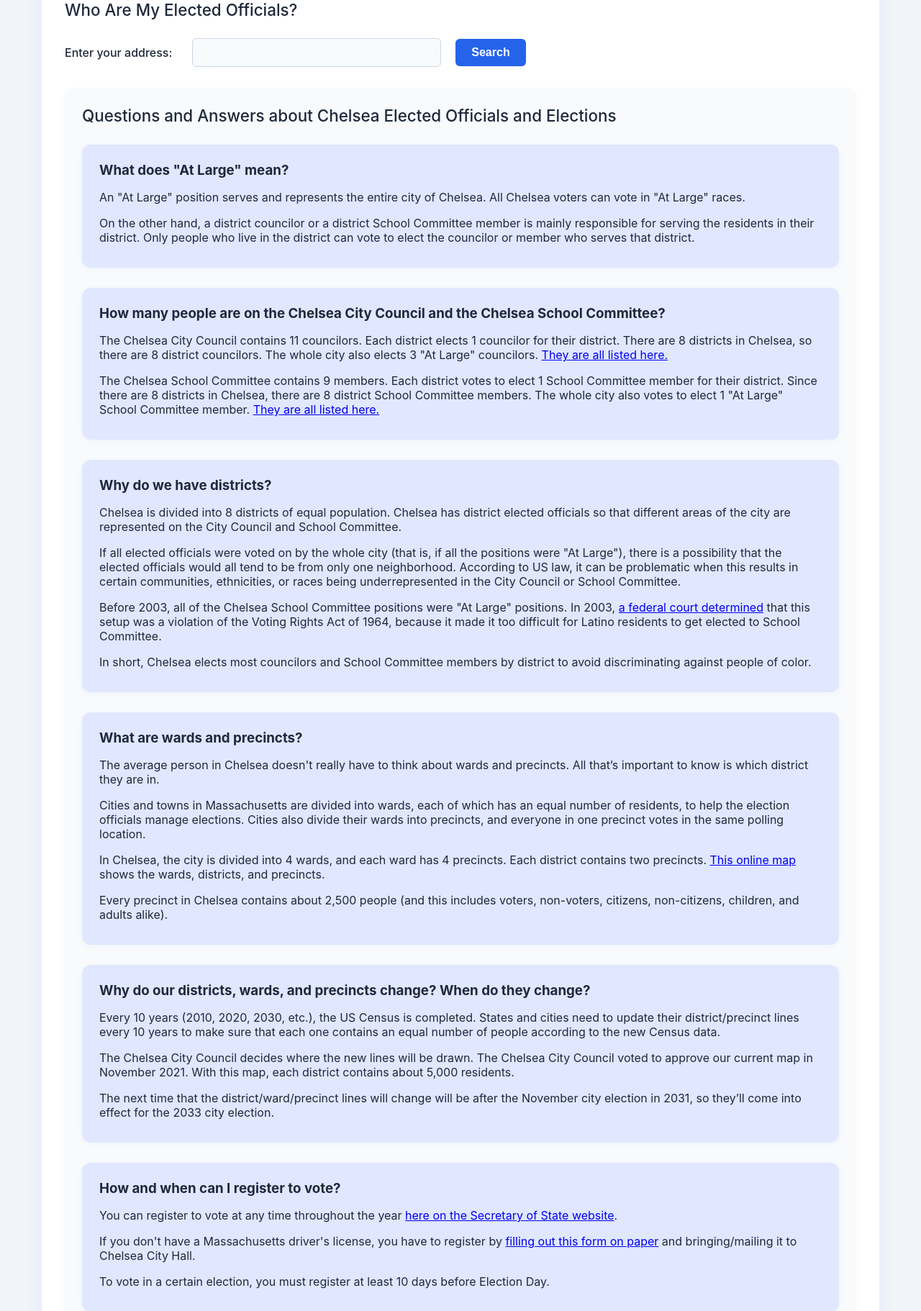
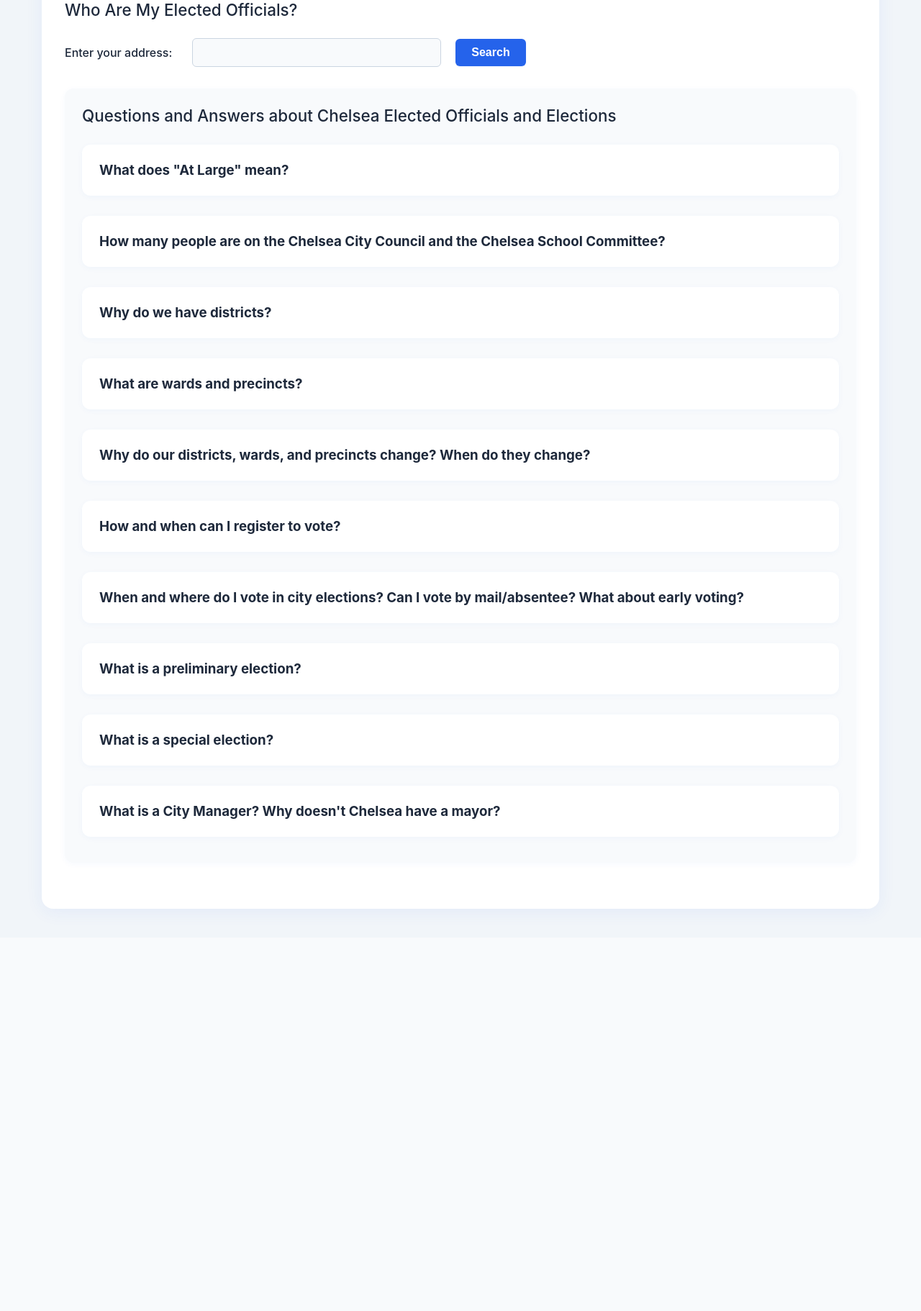
Before and after one commit to saraheliznev/chelseavoting, a Flask app: page / in a window 1280 px wide. Shown: the part 149-1971 px from the top of the page at 72% size. After the commit the page ends 1420 px from the top, so only its background shows below. Run offline with Flask 3, Linux system fonts and the light colour scheme.

Commit message:
Update index.html

```diff
--- a/templates/index.html
+++ b/templates/index.html
@@ -73,7 +73,8 @@
                     {% endfor %}
                 </div>
             {% endif %}
-                        <h2>What does the City Council do?</h2>
+                        <h2 class="collapsible">&#9656; What does the City Council do?</h2>
+                        <div class="content">
 						<p>The City Council has the following responsibilities:</p>
 						<ul>
 							<li>Set policy (called <a href="https://library.municode.com/ma/chelsea/ordinances/code_of_ordinances">"ordinances")</a> for the City of Chelsea</li>
@@ -81,6 +82,7 @@
 							<li>Hire and evaluate Chelsea's City Manager (who runs Chelsea City Hall and oversees all city operations)<>/li>
 						</ul>
 						<p>Another important job they have is to advocate for the community. If a resident has a question or a problem related to the city, the resident's Councilor can bring it up to the City Manager, or give the resident advice.</p>
+        				</div>
         </div>
 
         <div class="officials-section">
@@ -129,7 +131,8 @@
                         </div>
                     {% endfor %}
                 </div>
-                <h2>What does the School Committee do?</h2>
+                <h2 class="collapsible">&#9656; What does the School Committee do?</h2>
+				<div class="content">
 				<p>According to Massachusetts law, School Committee has 3 jobs:</p>
 				<ul>
 					<li>Set <a href="https://www.chelseaschools.com/Page/2587">policy</a> for Chelsea Public Schools</li>
@@ -137,6 +140,7 @@
 					<li>Hire and evaluate the Superintendent of Chelsea Public Schools (who is, in turn, the supervisor of the principals and other administrators)</li>
 				</ul>
 				<p>Another important job they have is to advocate for the community. If a resident has a question or a problem related to the school district, the resident's School Committee member can bring it up to the Superintendent, or give the resident advice.</p>
+           		</div>
             {% endif %}
         </div>
         {% endif %}
@@ -147,52 +151,66 @@
     {% endif %}
 
      <div class="officials-section">
+
      	<h2>Questions and Answers about Chelsea Elected Officials and Elections</h2>
 
-     	<div class="blue-box">
-     	<h3>What does "At Large" mean?</h3>
+     	<div class="blue-box-faq">
+     	<h3 class="collapsible">What does "At Large" mean?</h3>
+     	<div class="content">
      	<p>An "At Large" position serves and represents the entire city of Chelsea. All Chelsea voters can vote in "At Large" races.</p>
 		<p>On the other hand, a district councilor or a district School Committee member is mainly responsible for serving the residents in their district. Only people who live in the district can vote to elect the councilor or member who serves that district.</p>
 		</div>
+		</div>
 
-		<div class="blue-box">
-     	<h3>How many people are on the Chelsea City Council and the Chelsea School Committee?</h3>
+		<div class="blue-box-faq">
+     	<h3 class="collapsible">How many people are on the Chelsea City Council and the Chelsea School Committee?</h3>
+     	<div class="content">
      	<p>The Chelsea City Council contains 11 councilors. Each district elects 1 councilor for their district. There are 8 districts in Chelsea, so there are 8 district councilors. The whole city also elects 3 "At Large" councilors. <a href="https://www.chelseama.gov/government/city_council/index.php">They are all listed here.</a></p>
 		<p>The Chelsea School Committee contains 9 members. Each district votes to elect 1 School Committee member for their district. Since there are 8 districts in Chelsea, there are 8 district School Committee members. The whole city also votes to elect 1 "At Large" School Committee member. <a href="https://www.chelseaschools.com/Page/1381">They are all listed here.</a></p>
 		</div>
+		</div>
 
-     	<div class="blue-box">
-     	<h3>Why do we have districts?</h3>
+     	<div class="blue-box-faq">
+     	<h3 class="collapsible">Why do we have districts?</h3>
+		<div class="content">
 		<p>Chelsea is divided into 8 districts of equal population. Chelsea has district elected officials so that different areas of the city are represented on the City Council and School Committee.</p>
 		<p>If all elected officials were voted on by the whole city (that is, if all the positions were "At Large"), there is a possibility that the elected officials would all tend to be from only one neighborhood. According to US law, it can be problematic when this results in certain communities, ethnicities, or races being underrepresented in the City Council or School Committee.</p>
 		<p>Before 2003, all of the Chelsea School Committee positions were "At Large" positions. In 2003, <a href="https://www.justice.gov/crt/voting-rights-act-cases-14">a federal court determined</a> that this setup was a violation of the Voting Rights Act of 1964, because it made it too difficult for Latino residents to get elected to School Committee. </p>
 		<p>In short, Chelsea elects most councilors and School Committee members by district to avoid discriminating against people of color.</p>
 		</div>
+		</div>
 
-     	<div class="blue-box">
-     	<h3>What are wards and precincts? </h3>
+     	<div class="blue-box-faq">
+     	<h3 class="collapsible">What are wards and precincts? </h3>
+     	<div class="content">
      	<p>The average person in Chelsea doesn't really have to think about wards and precincts. All that’s important to know is which district they are in.
 		<p>Cities and towns in Massachusetts are divided into wards, each of which has an equal number of residents, to help the election officials manage elections. Cities also divide their wards into precincts, and everyone in one precinct votes in the same polling location.</p>
 		<p>In Chelsea, the city is divided into 4 wards, and each ward has 4 precincts. Each district contains two precincts. <a href="https://chelseamass.maps.arcgis.com/apps/instant/basic/index.html?appid=2f9a6463086843cb887695182c9ab66d">This online map</a> shows the wards, districts, and precincts.</p>
 		<p>Every precinct in Chelsea contains about 2,500 people (and this includes voters, non-voters, citizens, non-citizens, children, and adults alike).</p>
      	</div>
+     	</div>
 
-     	<div class="blue-box">
-     	<h3>Why do our districts, wards, and precincts change? When do they change? </h3>
+     	<div class="blue-box-faq">
+     	<h3 class="collapsible">Why do our districts, wards, and precincts change? When do they change? </h3>
+		<div class="content">
 		<p>Every 10 years (2010, 2020, 2030, etc.), the US Census is completed. States and cities need to update their district/precinct lines every 10 years to make sure that each one contains an equal number of people according to the new Census data.</p>
 		<p>The Chelsea City Council decides where the new lines will be drawn. The Chelsea City Council voted to approve our current map in November 2021. With this map, each district contains about 5,000 residents. </p>
 		<p>The next time that the district/ward/precinct lines will change will be after the November city election in 2031, so they’ll come into effect for the 2033 city election.</p>
 		</div>
+		</div>
 
-     	<div class="blue-box">
-     	<h3>How and when can I register to vote? </h3>
+     	<div class="blue-box-faq">
+     	<h3 class="collapsible">How and when can I register to vote? </h3>
+		<div class="content">
 		<p>You can register to vote at any time throughout the year <a href="https://www.sec.state.ma.us/ovr/">here on the Secretary of State website</a>. </p>
 		<p>If you don't have a Massachusetts driver's license, you have to register by <a href="https://www.sec.state.ma.us/divisions/elections/download/voter-registration-forms/voter-registration_English.pdf">filling out this form on paper</a> and bringing/mailing it to Chelsea City Hall.</p>
 		<p>To vote in a certain election, you must register at least 10 days before Election Day.</p>
 		</div>
+		</div>
 
-     	<div class="blue-box">
-     	<h3>When and where do I vote in city elections? Can I vote by mail/absentee? What about early voting?</h3>
+     	<div class="blue-box-faq">
+     	<h3 class="collapsible">When and where do I vote in city elections? Can I vote by mail/absentee? What about early voting?</h3>
+		<div class="content">
 		<p>City elections happen in odd-numbered years (2021, 2023, 2025...). Election Day is on a Tuesday in early November.</p>
 		<p>There are generally three ways to vote.</p>
 		<ol>
@@ -205,9 +223,11 @@
 			Early voting usually starts roughly 10 days before Election Day, and usually ends the Friday before Election Day.</li>
 		</ol>
 		</div>
+		</div>
 
-		<div class="blue-box">
-     	<h3>What is a preliminary election? </h3>
+		<div class="blue-box-faq">
+     	<h3 class="collapsible">What is a preliminary election? </h3>
+		<div class="content">
 		<p>When there are 3 or more candidates for a position, Chelsea holds a preliminary election in September,* and the top 2 vote-getters then face off in the general election in November.</p>
 		<p>It's slightly different for Chelsea City Council At-Large. Because there are 3 At Large City Council seats, a preliminary election is held when there are 7 or more At Large candidates. Then, the top 6 vote-getters compete again in the November general election.</p>
 		<p>There are generally three ways to vote in a Preliminary Election, if there is one.</p>
@@ -221,20 +241,45 @@
 			Early voting usually starts roughly 10 days before Preliminary Election Day, and usually ends the Friday before Election Day.</li>
 		</ol>
 		</div>
+		</div>
 
-     	<div class="blue-box">
-     	<h3>What is a special election? </h3>
+     	<div class="blue-box-faq">
+     	<h3 class="collapsible">What is a special election? </h3>
+		<div class="content">
 		<p>A special election is an election that is called at an unusual time of the year, rather than the normal Election Day.</p>
 		<p>They're not common for city elections. Sometimes they happen for state elections when a State Representative or Senator resigns at an unusual time of the year. But if a Chelsea City Councilor or School Committee member resigns, their replacement is appointed by the other elected officials.</p>
 		<p>The only reason we would have a city-level special election in Chelsea is to vote on a question, called a referendum or a ballot question. For example, <a href="https://chelsearecord.com/2022/01/27/chelsea-voters-against-new-voke-school-funding-but-passes-district-wide/">in January 2022 we had a special election</a> to vote on whether a new regional vocational school building should be built.</p>
 		</div>
+		</div>
 
-     	<div class="blue-box">
-     	<h3>What is a City Manager? Why doesn't Chelsea have a mayor?</h3>
+     	<div class="blue-box-faq">
+     	<h3 class="collapsible">What is a City Manager? Why doesn't Chelsea have a mayor?</h3>
+		<div class="content">
 		<p>A city manager is responsible for running the day-to-day operations of the city. The city manager supervises and hires staff of city hall, carries out the policies that are set by the City Council, <a href="https://library.municode.com/ma/chelsea/codes/code_of_ordinances?nodeId=PTIICOOR_APXAADCO_PTIIIADOR_AEXDE_S2.00CIMA">and more</a>.</p>
 		<p>In 1991, <a href="https://en.wikipedia.org/wiki/Government_of_Chelsea,_Massachusetts">the City of Chelsea had severe financial problems</a> due to elected officials' corruption and mismanagement. The city went into "receivership," which means the State of Massachusetts took over control. They eliminated the position of mayor. In 1995, they reorganized the city government, creating a system with an elected city council system and an appointed city manager. The City Council appoints the City Manager.</p>
 		</div>
+		</div>
+
      </div>
+	</div>
+
+<script>
+var coll = document.getElementsByClassName("collapsible");
+var i;
+
+for (i = 0; i < coll.length; i++) {
+  coll[i].addEventListener("click", function() {
+    this.classList.toggle("active");
+    var content = this.nextElementSibling;
+    if (content.style.maxHeight){
+      content.style.maxHeight = null;
+    } else {
+      content.style.maxHeight = content.scrollHeight + "px";
+    }
+  });
+}
+</script>
+
 
 </div>
 </body>
```
